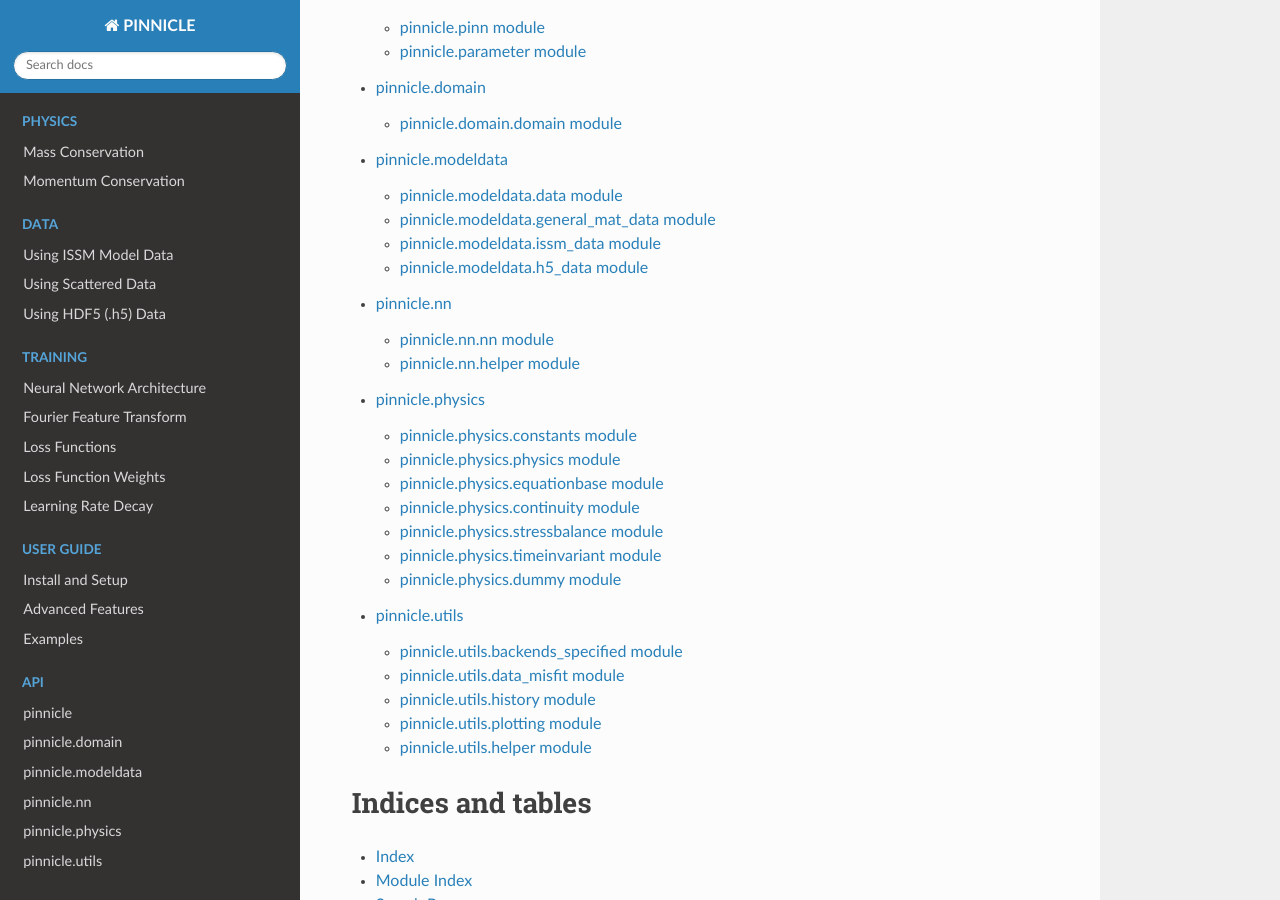
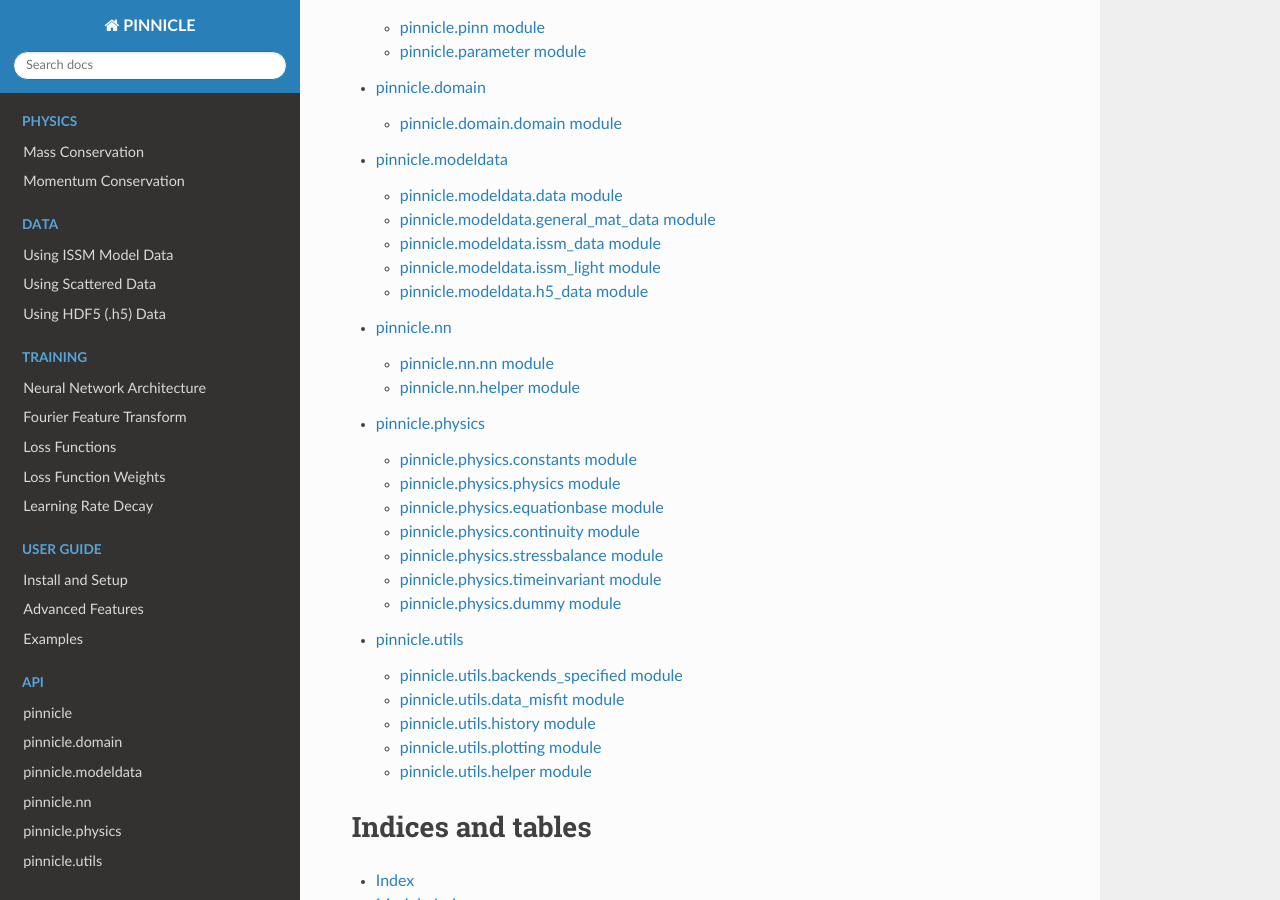
Before and after one commit to ISSMteam/PINNICLE, a Sphinx documentation site: the page built from docs/index.rst, in a window 1280 px wide and 900 px high, scrolled down 1738 px. Built offline with Sphinx 7.4.7 and the Read the Docs theme 3.1.0, drawn with Linux system fonts in a browser that asks for light colours.

```diff
--- a/docs/api/pinnicle.modeldata.rst
+++ b/docs/api/pinnicle.modeldata.rst
@@ -25,6 +25,14 @@
    :undoc-members:
    :show-inheritance:
 
+pinnicle.modeldata.issm_light module
+-----------------------------------
+
+.. automodule:: pinnicle.modeldata.issm_light
+   :members:
+   :undoc-members:
+   :show-inheritance:
+
 pinnicle.modeldata.h5_data module
 ---------------------------------
 
--- a/docs/installation.rst
+++ b/docs/installation.rst
@@ -106,7 +106,7 @@
 ---------------
 
 PINNICLE can also be run in a fully containerized environment using Docker. This is ideal for avoiding dependency conflicts or running the software in a reproducible HPC/cloud environment.
-The `PINNICLE DOcker image <https://hub.docker.com/r/chenggongdartmouth/pinnicle>`_ contains all the required packages to run PINNICLE with GPU support.
+The `PINNICLE Docker image <https://hub.docker.com/r/chenggongdartmouth/pinnicle>`_ contains all the required packages to run PINNICLE with GPU support.
 
 .. code-block:: bash
 
```
Also changed, not shown: README.md (+1 -1 lines).
